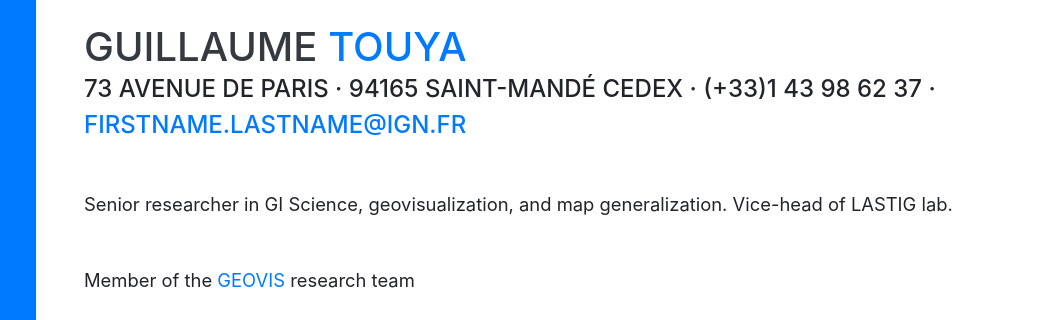
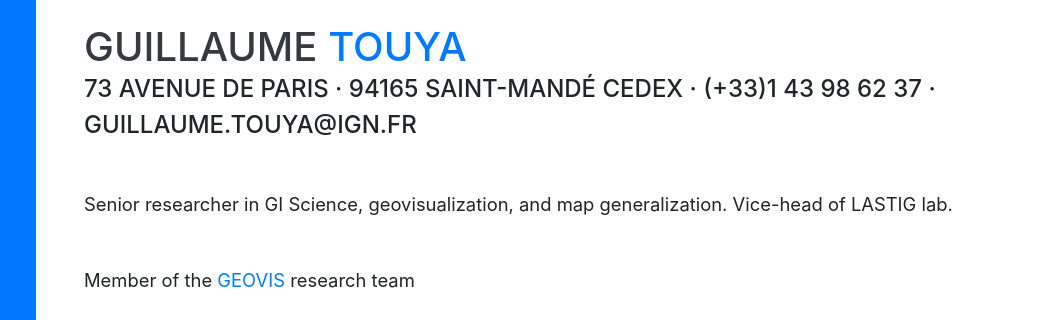
Before and after one commit to umrlastig/laura-wenclik, a website with bundled scripts: page index.html in a window 1280 px wide. Shown: the part 189-509 px from the top of the page, 236-1280 px from the left. Built offline with nearby package versions, Linux system fonts and the light colour scheme; a web font is replaced by a local one.

Commit message:
Start tutorial to create homepage

```diff
--- a/index.html
+++ b/index.html
@@ -79,7 +79,7 @@
           <span class="text-primary">Touya</span>
         </h1>
         <div class="subheading mb-5">73 avenue de Paris · 94165 Saint-Mandé CEDEX · (+33)1 43 98 62 37 ·
-          <a href="mailto:name@email.com">firstname.lastname@ign.fr</a>
+          <a>guil<!--anti@spam.fr!-->laume.touya@ign.fr</a>
         </div>
         <p class="lead mb-5">Senior researcher in GI Science, geovisualization, and map generalization. Vice-head of LASTIG lab.</p>
         <p class="lead mb-5">Member of the <a href="">GEOVIS</a> research team</p>
```
Also changed, not shown: README.md, img/branch_ghpages.png (added), img/clone_repo.png (added), img/download_zip.png (added), img/local_files.png (added), img/new_repo.png (added), img/switch_branch.png (added), img/website_architecture.png (added).
